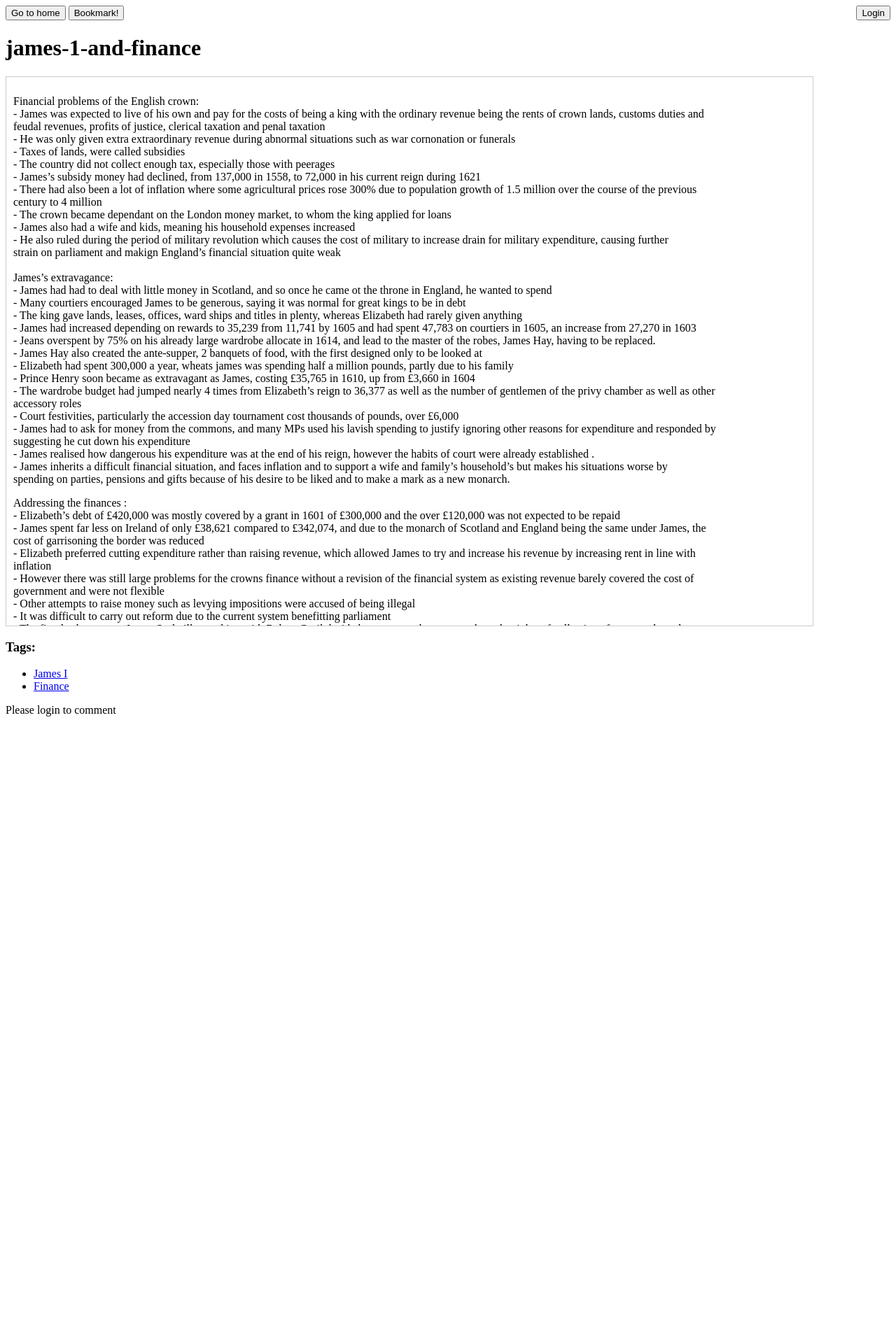
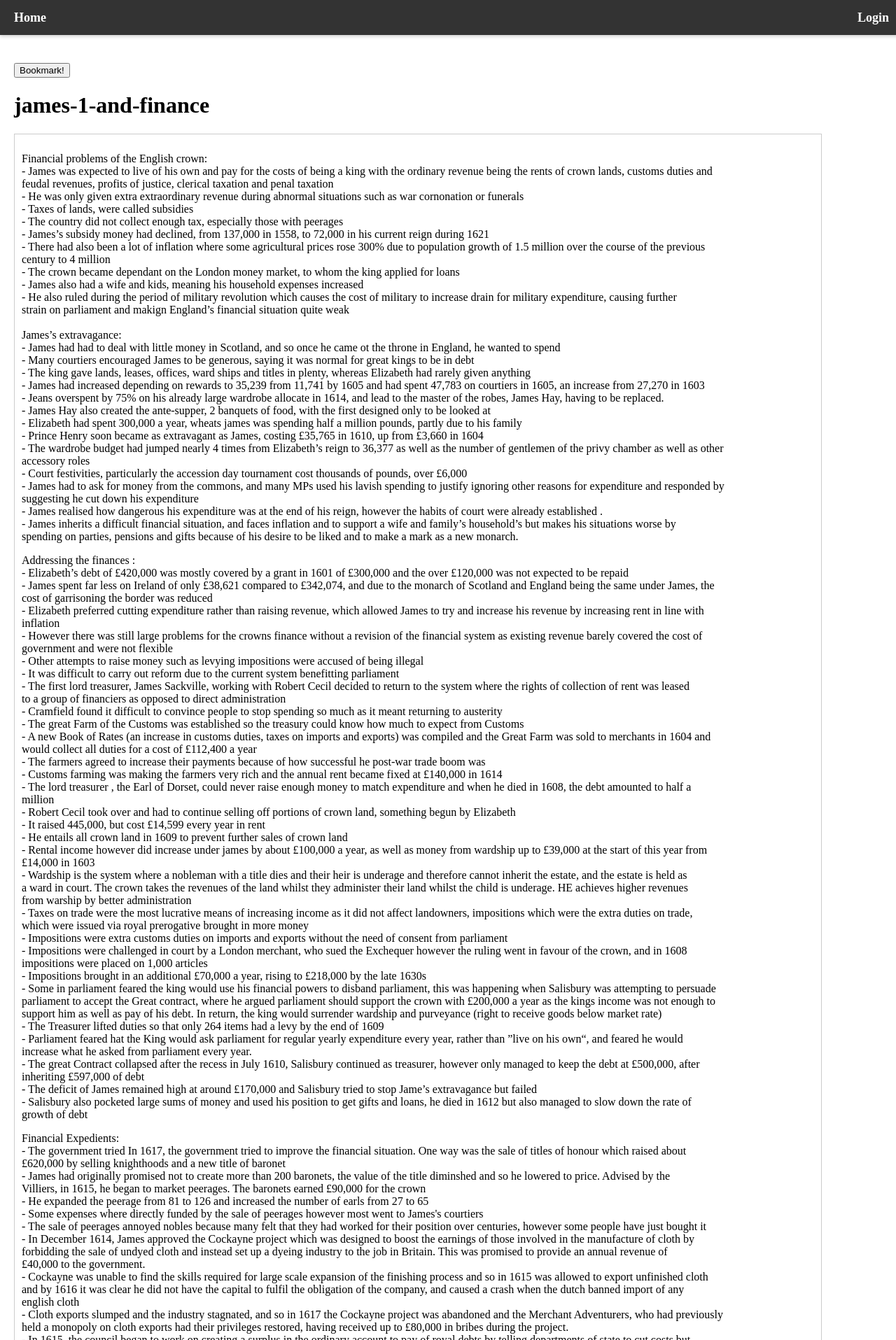
Before and after one commit to Armaan-Banerjee/learn_site, a Django app: a page that uses info/templates/default_page.html in a window 1280 px wide. Shown: the top 1915 px of the page at 70% size. Before the commit the page ends 1024 px from the top, so only its background shows below. Run offline with Django 4.2, Linux system fonts and the light colour scheme; data comes from the database, SQL or seed files in the repository; both versions use the stored data as it was after the commit.

Commit message:
tidying up

```diff
--- a/info/services/slugs.py
+++ b/info/services/slugs.py
@@ -14,6 +14,3 @@
         )
 
     return re.sub(r"[-\s/]+", "-", value).strip("-_")
-
-test = "Hi/ my name   isJoe"
-print(slugify(test))
--- a/info/templates/add_page.html
+++ b/info/templates/add_page.html
@@ -21,3 +21,4 @@
             <input type="submit" value="Submit">
         </form>
     </body>
+</html>
--- /dev/null
+++ b/info/templates/base.html
@@ -0,0 +1,69 @@
+<!DOCTYPE html>
+<html lang="en">
+<head>
+    <meta charset="UTF-8">
+    <meta name="viewport" content="width=device-width, initial-scale=1.0">
+    <title>Sticky Banner Example</title>
+    <style>
+        /* Sticky banner styling */
+        body, html {
+            margin: 0;
+            padding: 0;
+        }
+
+        .sticky-banner {
+            position: fixed; /* Sticks the banner to the top */
+            top: 0;
+            left: 0;
+            width: 100%;
+            height: 50px; /* Height of the banner */
+            background-color: #333; /* Banner background color */
+            color: white;
+            display: flex;
+            justify-content: space-between;
+            align-items: center;
+            padding: 0 20px; /* Padding inside the banner */
+            box-shadow: 0 2px 5px rgba(0, 0, 0, 0.2); /* Adds shadow for visual separation */
+            z-index: 1000; /* Ensures the banner stays on top */
+        }
+
+        .sticky-banner a {
+            color: white;
+            text-decoration: none;
+            font-size: 18px;
+            font-weight: bold;
+        }
+
+        .sticky-banner a:hover {
+            text-decoration: underline; /* Hover effect for links */
+        }
+
+        .content {
+            margin-top: 70px; /* Push content below the sticky banner */
+            padding: 20px;
+        }
+
+        .right-link {
+            padding-right: 30px
+        }
+    </style>
+</head>
+<body>
+    <div class="sticky-banner">
+        <div class="left-link">
+            <a href="/">Home</a>
+        </div>
+        <div class="right-link">
+            {% if user.is_anonymous %}
+                <a href="/accounts/login">Login</a>
+        {% else %}
+            <a href="/dashboard">Dashboard</a>
+        {%endif%}
+        </div>
+    </div>
+    <div class="content">
+        {% block content %}
+        {% endblock%}
+    </div>
+</body>
+</html>
--- a/info/templates/default_page.html
+++ b/info/templates/default_page.html
@@ -1,7 +1,5 @@
-<html>
-    <head>
-        <meta charset="UTF-8">
-        <meta name="viewport" content="width=device-width, initial-scale=1.0">
+{% extends "base.html" %}
+{% block content %}
         <style>
             .editable-content {
                 width: 100%;
@@ -30,8 +28,7 @@
             }
 
         </style>
-    </head>
-    <body>
+
         {{user.id|json_script:"user_id_json"}}
         {{page.id|json_script:"page_id_json"}}
         <script>
@@ -95,12 +92,6 @@
             }
 
         </script>
-        <a href="/"><button>Go to home</button></a>
-        {% if user.is_anonymous %}
-            <a href="/accounts/login" style="float: right;"><button>Login</button></a>
-        {% else %}
-            <a href="/accounts/logout" style="float: right;"><button>Logout</button></a>
-        {%endif%}
         {% if not bookmarked %}
             <button onclick=bookmark() id="bookmark">Bookmark!</button>
         {% else %}
@@ -149,5 +140,4 @@
             {% endfor %}
             </ul>
         {% endif %}
-    </body>
-</html>
+{% endblock %}
--- a/learn_site/middleware.py
+++ b/learn_site/middleware.py
@@ -16,7 +16,7 @@
         after_timestamp = time.time()
         delta = after_timestamp - before_timestamp
 
-        logger.info(f"Time delte: {delta}")
+        logger.info(f"Time delta: {delta}")
 
         return response
 
```
Also changed, not shown: info/services/filehandle.py (+13 -2 lines), info/templates/index.html (+4 -4 lines), users/templates/dashboard.html (+3 -4 lines), db.sqlite3.
